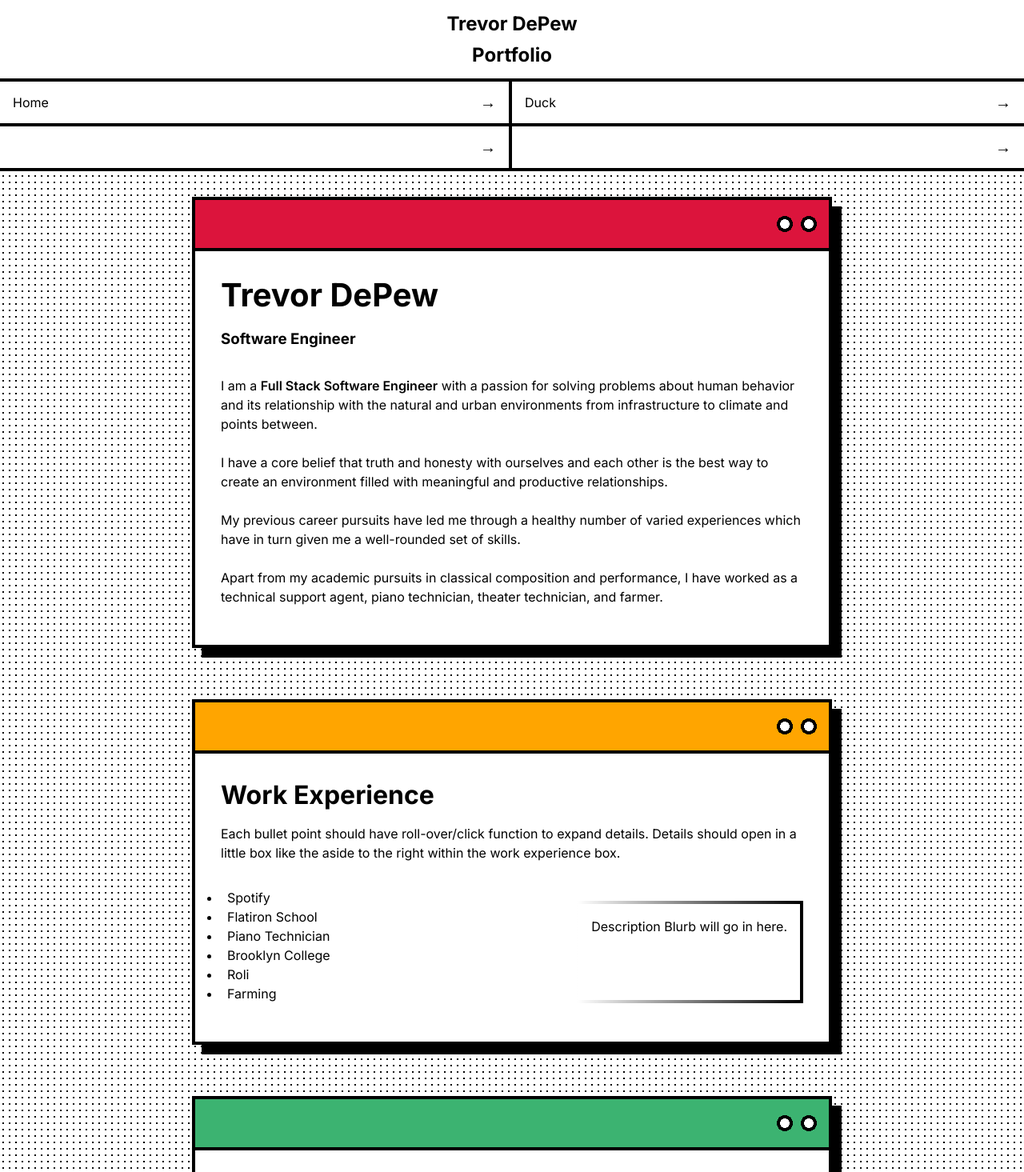
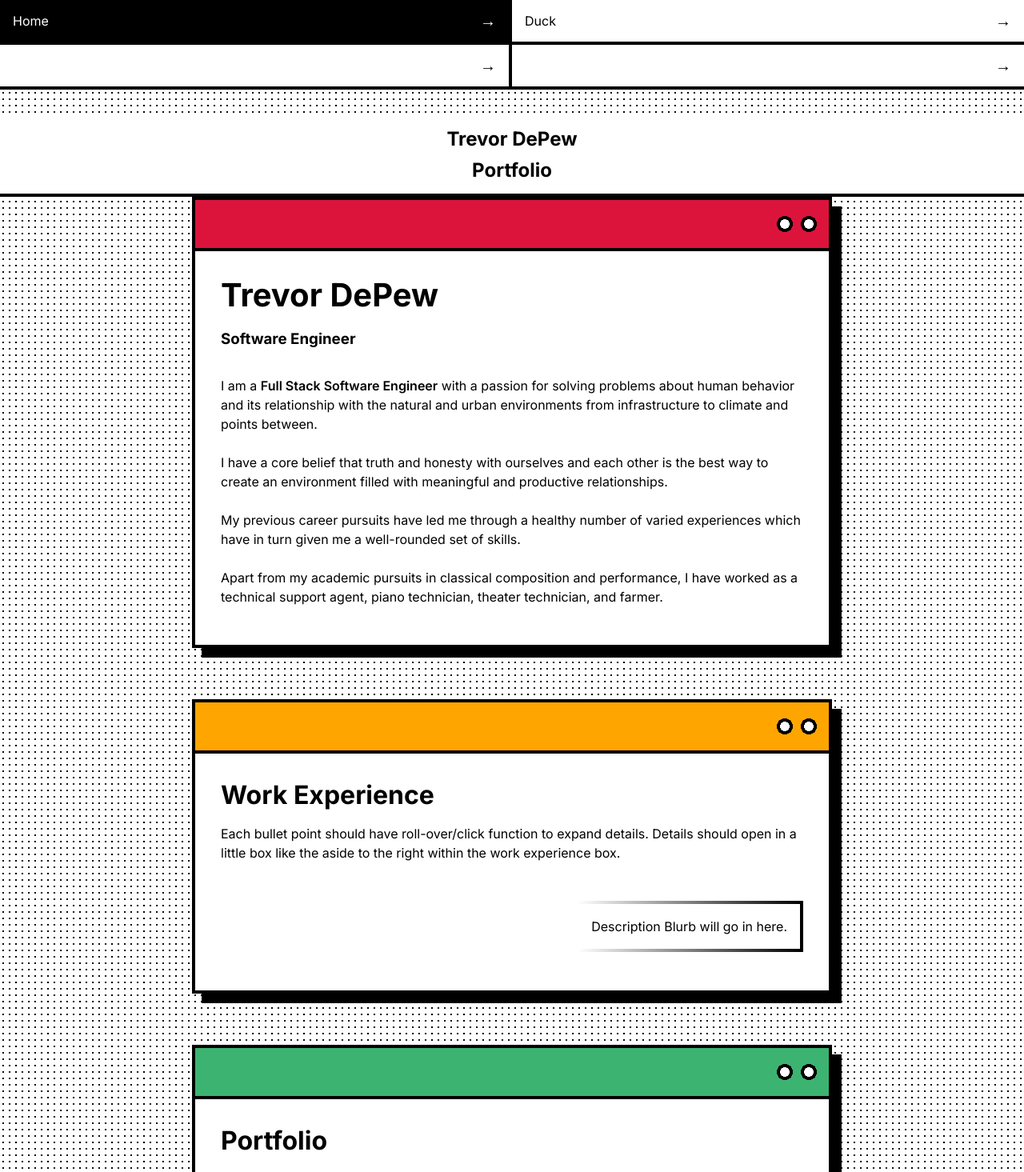
Before and after one commit to tdep/portfolio_website, a Next.js app: page /home in a window 1280 px wide. Shown: the top 1465 px of the page at 80% size. Built offline with nearby package versions, Linux system fonts and the light colour scheme.

Commit message:
initial branch commit - setting up backend server

```diff
--- /dev/null
+++ b/src/_data/experience.json
@@ -0,0 +1,12 @@
+{
+  "jobs": [
+    {
+      "id": 1,
+      "name": "The Berry Farm",
+      "title": "Farm Hand",
+      "start_date": "March 2004",
+      "end_date": "August 2013",
+      "description": "Performed a variety of tasks during building renovations including: demolition, framing, paint removal and application while maintaining safe working practices and environments.\nOperated and worked around large machinery to perform a variety of farm tasks such as plowing, tilling, hole drilling, digging, towing, and mowing.\nCarried out a multitude of regular farm tasks such as planting, pruning, harvesting, weed control, fertilizing, and irrigation building while making sure to use the latest and most effective processes yielding the best crops."
+    }
+  ]
+}
--- /dev/null
+++ b/src/_utils/endpoint.js
@@ -0,0 +1 @@
+export const endpoint = 'http://localhost:3000/api/'
--- /dev/null
+++ b/src/app/api/experience/route.ts
@@ -0,0 +1,6 @@
+import experience from '@/_data/experience.json'
+import {NextResponse} from "next/server";
+
+export async function GET() {
+  return NextResponse.json({experience: experience.jobs})
+}
--- a/src/app/home/components/experience.tsx
+++ b/src/app/home/components/experience.tsx
@@ -1,3 +1,4 @@
+
 export default function Experience() {
   return (
       <article id={"experience"} className={"experience"}>
@@ -10,12 +11,12 @@ export default function Experience() {
         </section>
         <section className={"jobs"}>
           <ul>
-              <li className={"job"}>Spotify</li>
-              <li className={"job"}>Flatiron School</li>
-              <li className={"job"}>Piano Technician</li>
-              <li className={"job"}>Brooklyn College</li>
-              <li className={"job"}>Roli</li>
-              <li className={"job"}>Farming</li>
+            {/*<li className={"job"}>Spotify</li>*/}
+            {/*<li className={"job"}>Flatiron School</li>*/}
+            {/*<li className={"job"}>Piano Technician</li>*/}
+            {/*<li className={"job"}>Brooklyn College</li>*/}
+            {/*<li className={"job"}>Roli</li>*/}
+            {/*<li className={"job"}>Farming</li>*/}
           </ul>
           <blockquote className={"experience-description"}>
             <p>
--- a/src/app/home/layout.tsx
+++ /dev/null
@@ -1,22 +0,0 @@
-import type { Metadata } from 'next'
-import { Inter } from 'next/font/google'
-import '../stageos.css'
-
-const inter = Inter({ subsets: ['latin'] })
-
-export const metadata: Metadata = {
-  title: 'Create Next App',
-  description: 'Generated by create next app',
-}
-
-export default function RootLayout({
-  children,
-}: {
-  children: React.ReactNode
-}) {
-  return (
-    <html lang="en">
-      <body className={inter.className}>{children}</body>
-    </html>
-  )
-}
--- a/src/app/home/page.tsx
+++ b/src/app/home/page.tsx
@@ -20,13 +20,12 @@ export default function Home() {
             <h1>Portfolio</h1>
           </div>
         </header>
-        <NavPanel></NavPanel>
         <main id={"main"} tabIndex={-1}>
           <div className={"container"}>
-            <About></About>
-            <Experience></Experience>
-            <Portfolio></Portfolio>
-            <Contact></Contact>
+            <About/>
+            <Experience/>
+            <Portfolio/>
+            <Contact/>
           </div>
         </main>
         <Portrait></Portrait>
--- /dev/null
+++ b/src/app/layout.tsx
@@ -0,0 +1,23 @@
+import type { Metadata } from 'next'
+import { Inter } from 'next/font/google'
+import './stageos.css'
+import React from "react";
+import NavPanel from "@/_includes/nav";
+
+const inter = Inter({ subsets: ['latin'] })
+
+export const metadata: Metadata = {
+  title: 'Trevor DePew',
+  description: 'Software Engineering Portfolio for Trevor DePew',
+}
+
+export default function RootLayout({children}: {children: React.ReactNode}) {
+  return (
+    <html lang="en">
+      <body className={inter.className}>
+      <NavPanel/>
+      {children}
+      </body>
+    </html>
+  )
+}
--- a/src/app/trevor/page.tsx
+++ b/src/app/trevor/page.tsx
@@ -15,7 +15,7 @@ export default function Duck() {
         <NavPanel></NavPanel>
         <main id={"main"} tabIndex={-1}>
           <div className={"container"}>
-            <h1>Here be a duck.</h1>
+            <h1>Here be a duck.🐤</h1>
             <Image
                 src={duck}
                 width={500}
```
Lines whose indentation alone changed are shown as unchanged.
